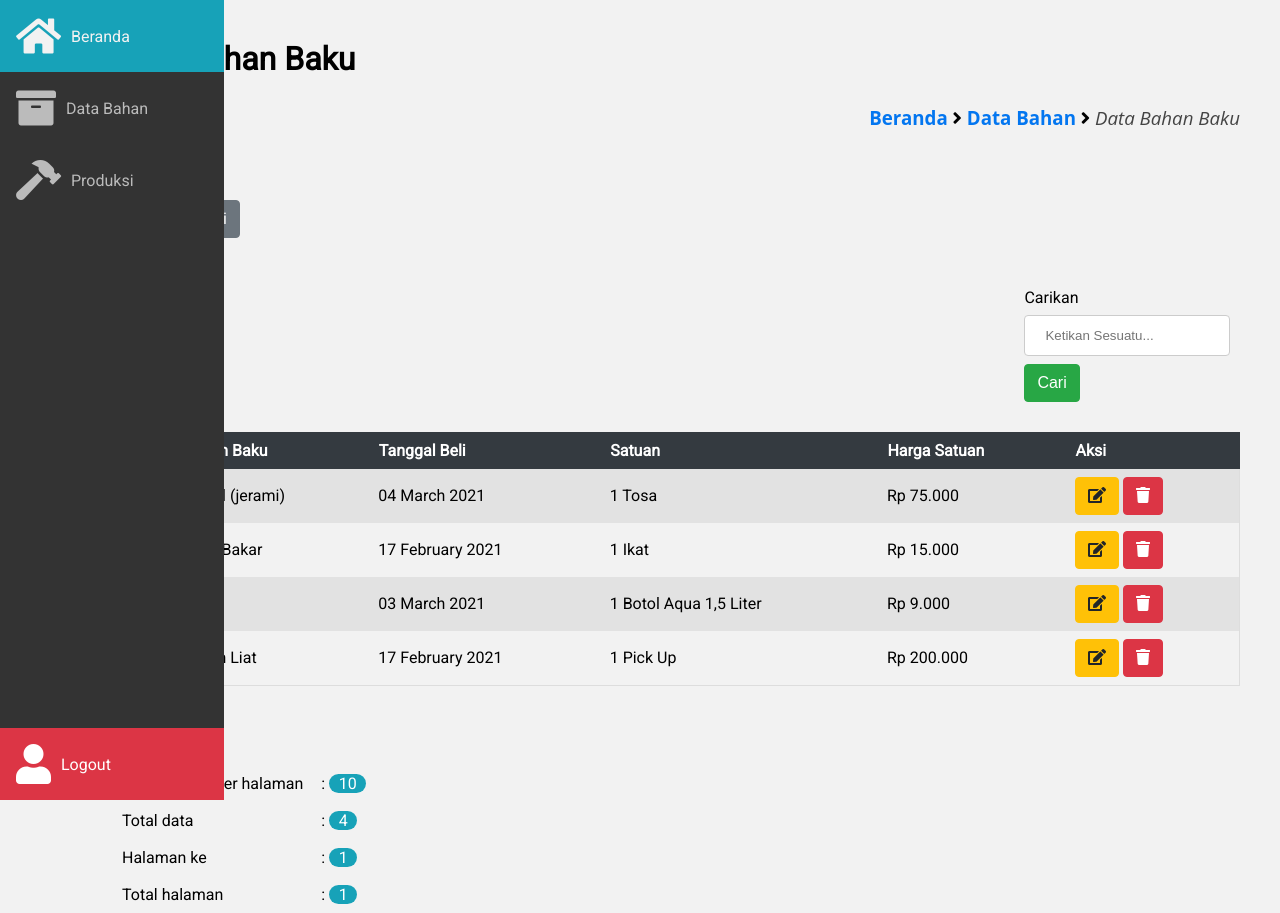
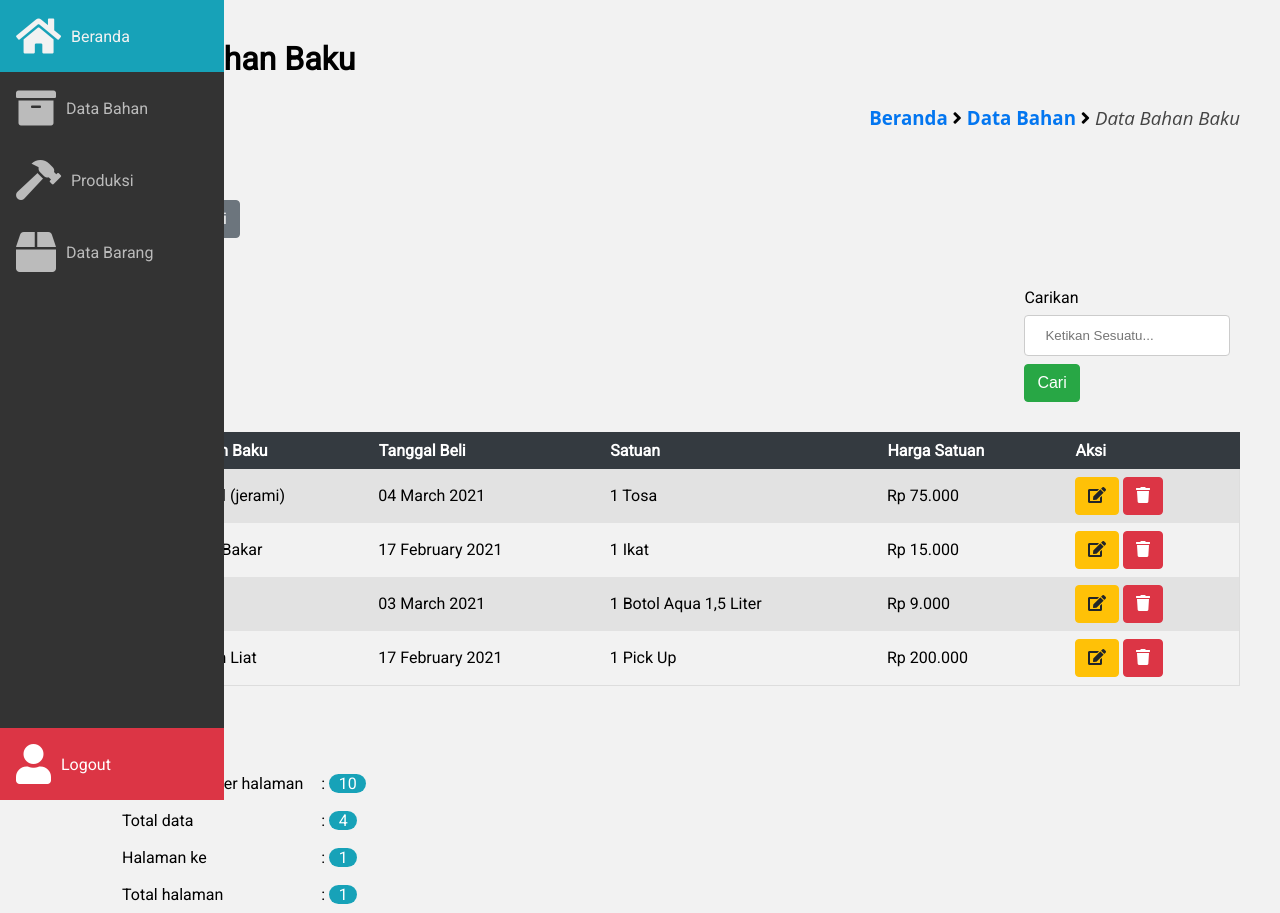
Before and after one commit to adhimaspns/Monitoring-Produksi, a PHP site: the page made by frontend/bahan/bhn_baku/index.php in a window 1280 px wide. Shown: the top 913 px of the page. Run offline with PHP 8.4, Linux system fonts and the light colour scheme; data comes from the database, SQL or seed files in the repository; some libraries are stand-ins or nearby versions.

Commit message:
menambahkan link Data barang, dan menambahkan folder data_barang

```diff
--- a/frontend/layout/sidebar.php
+++ b/frontend/layout/sidebar.php
@@ -27,6 +27,12 @@
 						</a>
 					</li>
 					<li>
+						<a href="/Monitoring/frontend/produksi/index.php?page=produksi" class="sidebar__nav__link <?php if($_GET['page'] == 'produksi'){  ?>sidebar-active <?php } ?>">
+							<i class="fas fa-box"></i>
+							<span class="sidebar__nav__text">Data Barang</span>
+						</a>
+					</li>
+					<li>
 						<a onclick="return confirm('Anda yakin ingin logout ?')" href="#" class="sidebar__nav__link link-lgout">
 							<i class="fas fa-user"></i>
 							<span class="sidebar__nav__text">Logout</span>
```
